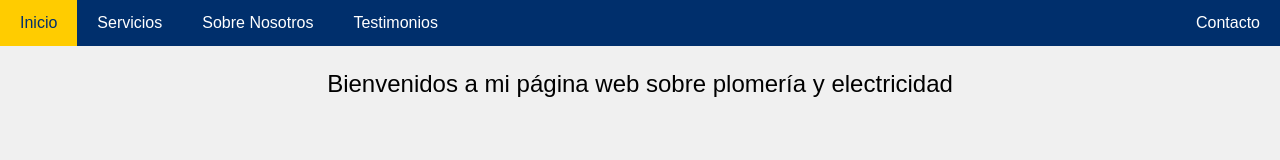
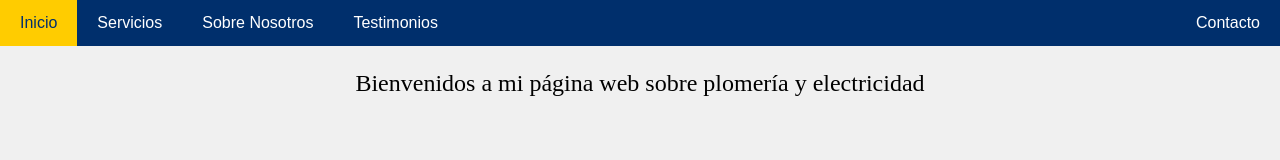
Before and after one commit to FRD31/Plomeria, a plain HTML site: page index.html in a window 1280 px wide. Drawn offline with Linux system fonts and the light colour scheme.

Commit message:
Update index.html

```diff
--- a/index.html
+++ b/index.html
@@ -25,7 +25,7 @@
     </nav>
     <center>
         <Font size="5">
-    <i style="font-family: 'Times New Roman', Times, serift;"></i><p>Bienvenidos a mi página web sobre plomería y electricidad </p>
+    <i></i><p style="font-family: 'Times New Roman', Times, serift;">Bienvenidos a mi página web sobre plomería y electricidad </p>
     </center>
 </i>
 </body>
```
